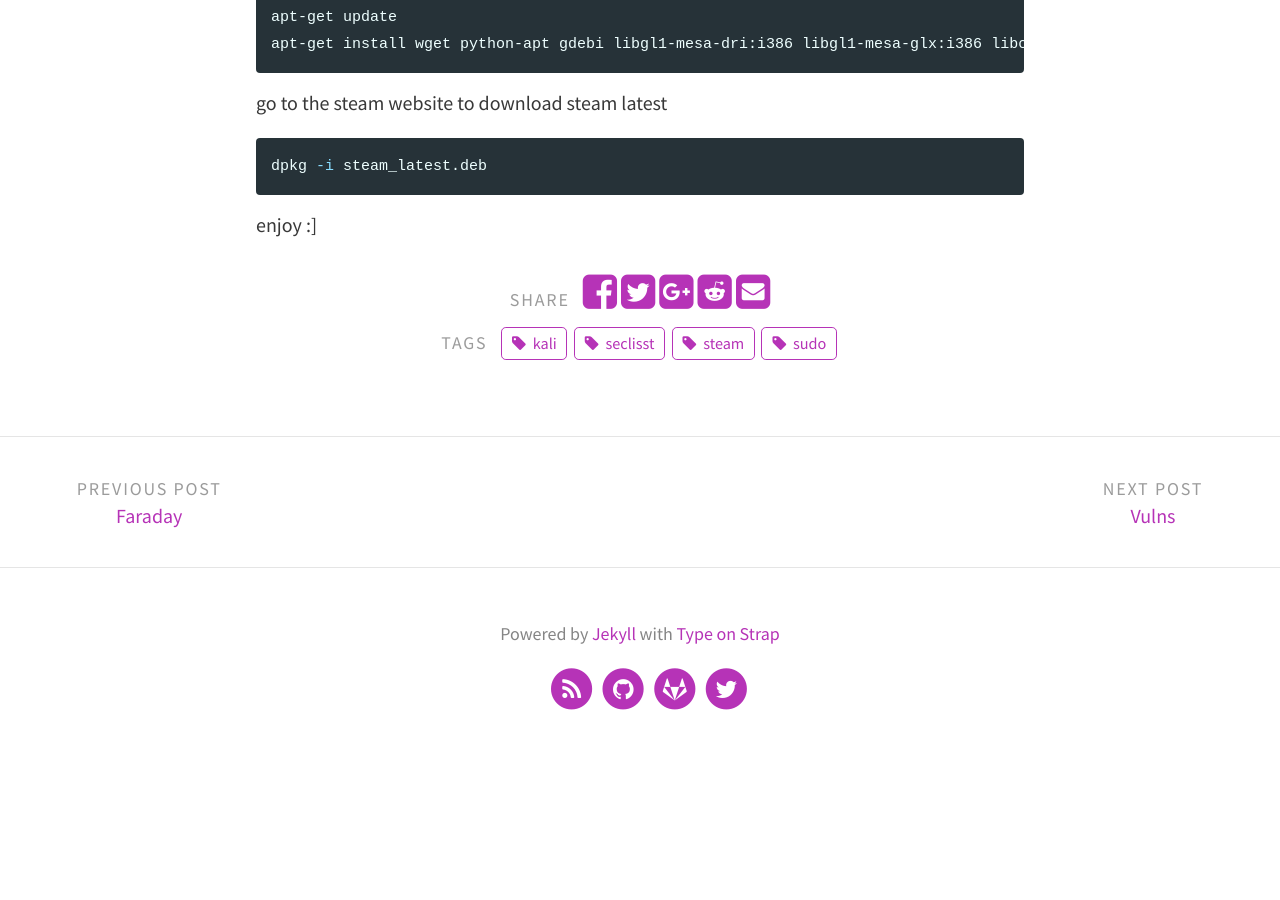
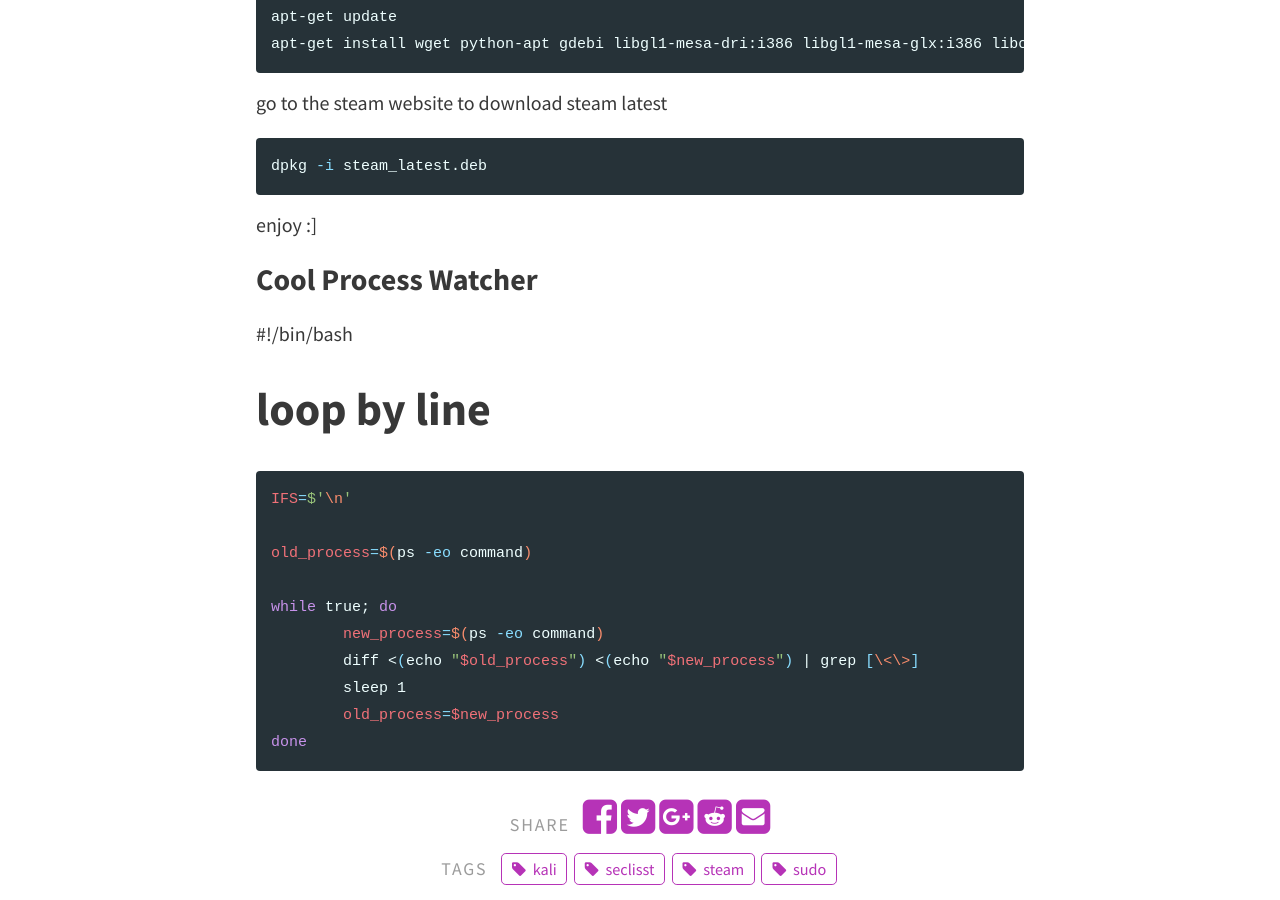
Before and after one commit to cristalcorp/cristalcorp.github.io, a Jekyll site: the page built from _posts/2018-11-08-Kali.md, in a window 1280 px wide and 900 px high, scrolled down 806 px. Built offline with Jekyll 4.4.1, drawn with Linux system fonts in a browser that asks for light colours; before the commit the page ends 1588 px from its top, so only the background shows below that.

Commit message:
kali tips process watcher

```diff
--- a/_posts/2018-11-08-Kali.md
+++ b/_posts/2018-11-08-Kali.md
@@ -36,3 +36,21 @@ dpkg -i steam_latest.deb
 {% endhighlight %}
 
 enjoy :]
+
+### Cool Process Watcher
+
+#!/bin/bash
+
+# loop by line
+{% highlight bash %}
+IFS=$'\n'
+
+old_process=$(ps -eo command)
+
+while true; do
+	new_process=$(ps -eo command)
+	diff <(echo "$old_process") <(echo "$new_process") | grep [\<\>]
+	sleep 1
+	old_process=$new_process
+done
+{% endhighlight %}
```
